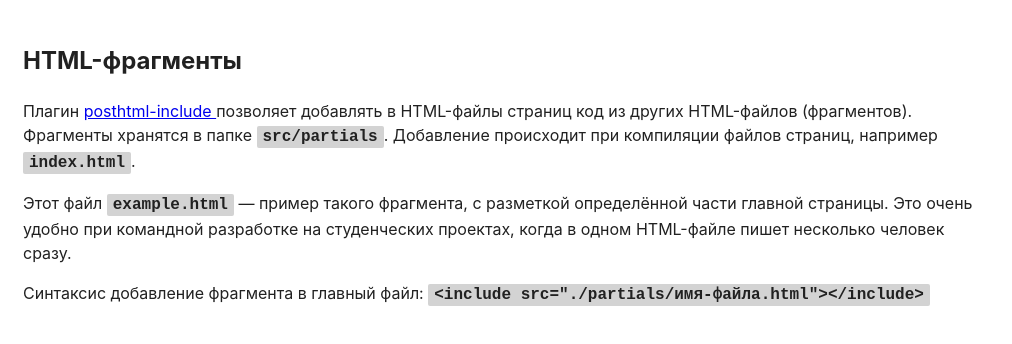
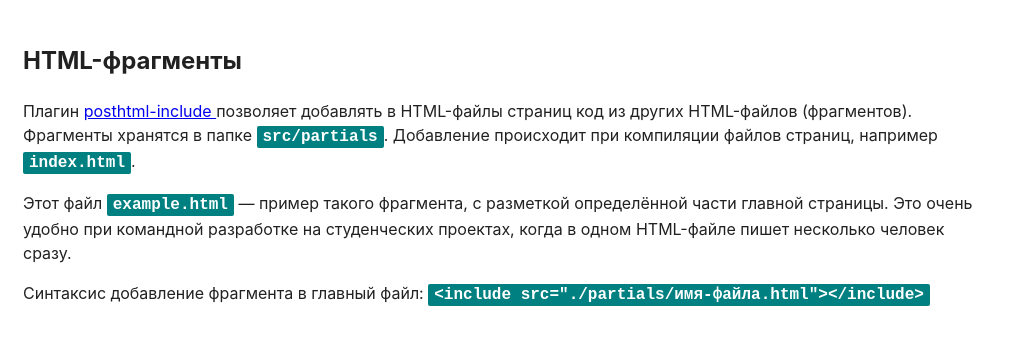
Before and after one commit to MoiseFlori/YachtJet, a website built with Parcel: page src/index.html in a window 1280 px wide. Shown: the whole page, without its empty margins (0-1012 px from the left). Built offline with nearby package versions, Linux system fonts and the light colour scheme.

Commit message:
Редактирует скрипт predeploy

```diff
--- a/package.json
+++ b/package.json
@@ -7,7 +7,7 @@
   "scripts": {
     "dev": "parcel src/*.html",
     "build": "parcel build src/*.html",
-    "predeploy": "npm run build -- --public-url='/parcel-project-template/'",
+    "predeploy": "npm run build -- --public-url=/parcel-project-template/",
     "deploy": "gh-pages -d dist"
   },
   "repository": {
--- a/src/sass/_example.scss
+++ b/src/sass/_example.scss
@@ -1,6 +1,6 @@
 .example {
-  font-family: -apple-system, BlinkMacSystemFont, "Segoe UI", Roboto, Oxygen,
-    Ubuntu, Cantarell, "Open Sans", "Helvetica Neue", sans-serif;
+  font-family: -apple-system, BlinkMacSystemFont, 'Segoe UI', Roboto, Oxygen,
+    Ubuntu, Cantarell, 'Open Sans', 'Helvetica Neue', sans-serif;
   line-height: 1.5;
   color: #212121;
   max-width: 960px;
@@ -11,7 +11,8 @@
   font-family: monospace;
   font-size: 16px;
   font-weight: 700;
-  background-color: lightgrey;
+  background-color: teal;
+  color: white;
   padding: 2px 6px;
   border-radius: 2px;
 }
```
